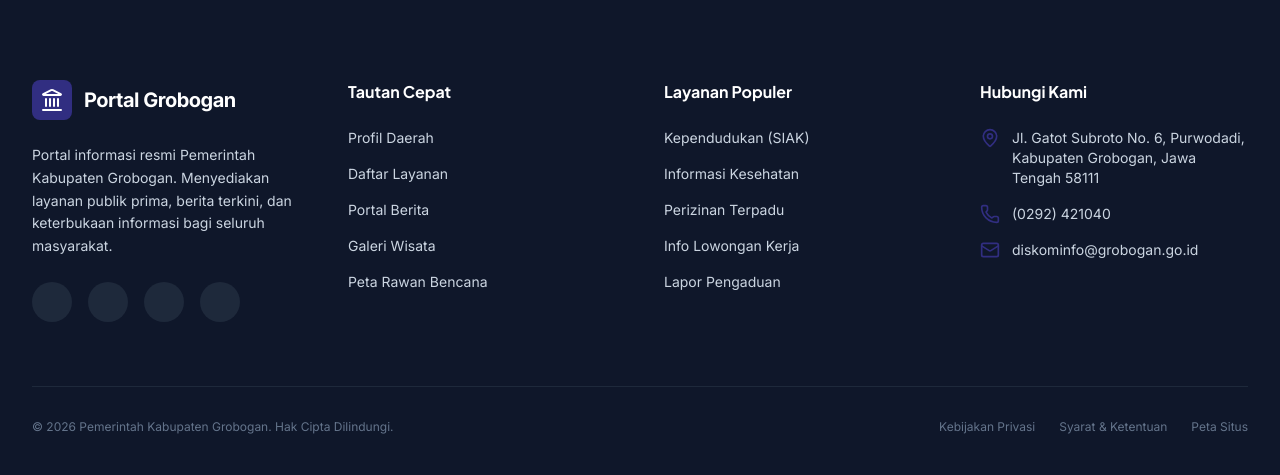
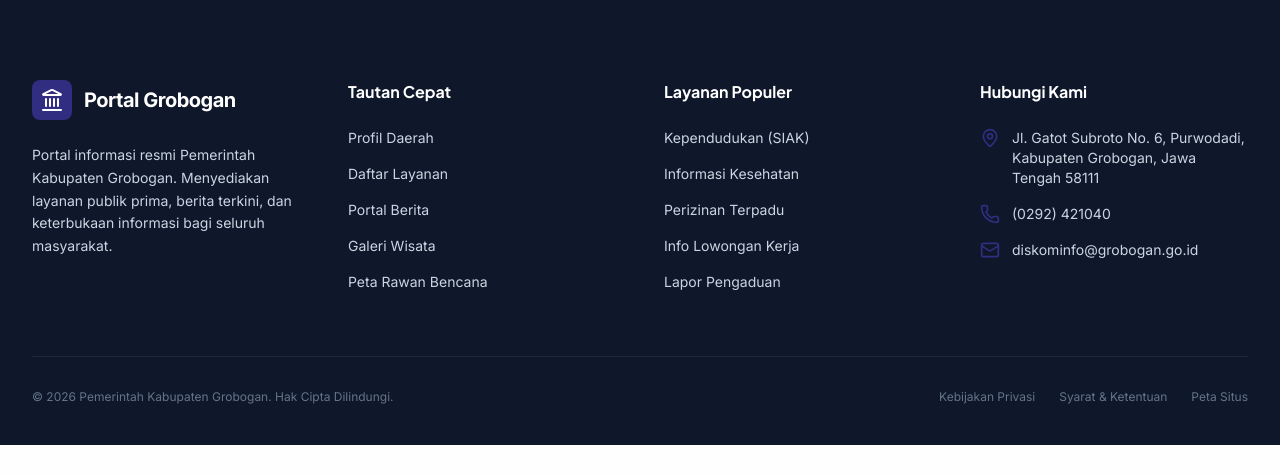
Before and after one commit to Portal-Grobogan/portal-grobogan-website, a Flask app: page /berita in a window 1280 px wide. Shown: the part 1136-1611 px from the top of the page. After the commit the page ends 1581 px from the top, so only its background shows below. Run offline with Flask 3, Linux system fonts and the light colour scheme.

Commit message:
fix: navbar logo & footer

```diff
--- a/app/templates/components/footer.html
+++ b/app/templates/components/footer.html
@@ -12,20 +12,6 @@
         <p class="text-sm leading-relaxed mb-6">
           Portal informasi resmi Pemerintah Kabupaten Grobogan. Menyediakan layanan publik prima, berita terkini, dan keterbukaan informasi bagi seluruh masyarakat.
         </p>
-        <div class="flex space-x-4">
-          <a href="#" class="w-10 h-10 rounded-full bg-slate-800 flex items-center justify-center hover:bg-primary hover:text-white transition-all">
-            <i data-lucide="facebook" class="w-5 h-5"></i>
-          </a>
-          <a href="#" class="w-10 h-10 rounded-full bg-slate-800 flex items-center justify-center hover:bg-primary hover:text-white transition-all">
-            <i data-lucide="instagram" class="w-5 h-5"></i>
-          </a>
-          <a href="#" class="w-10 h-10 rounded-full bg-slate-800 flex items-center justify-center hover:bg-primary hover:text-white transition-all">
-            <i data-lucide="twitter" class="w-5 h-5"></i>
-          </a>
-          <a href="#" class="w-10 h-10 rounded-full bg-slate-800 flex items-center justify-center hover:bg-primary hover:text-white transition-all">
-            <i data-lucide="youtube" class="w-5 h-5"></i>
-          </a>
-        </div>
       </div>
 
       <!-- Col 2: Quick Links -->
--- a/app/templates/components/navbar.html
+++ b/app/templates/components/navbar.html
@@ -9,7 +9,6 @@
           </div>
           <div class="flex flex-col">
             <span class="text-lg font-bold text-slate-900 leading-tight">Portal Grobogan</span>
-            <span class="text-xs text-slate-500 uppercase tracking-wider font-semibold">Tugasku Untukmu</span>
           </div>
         </a>
       </div>
```
